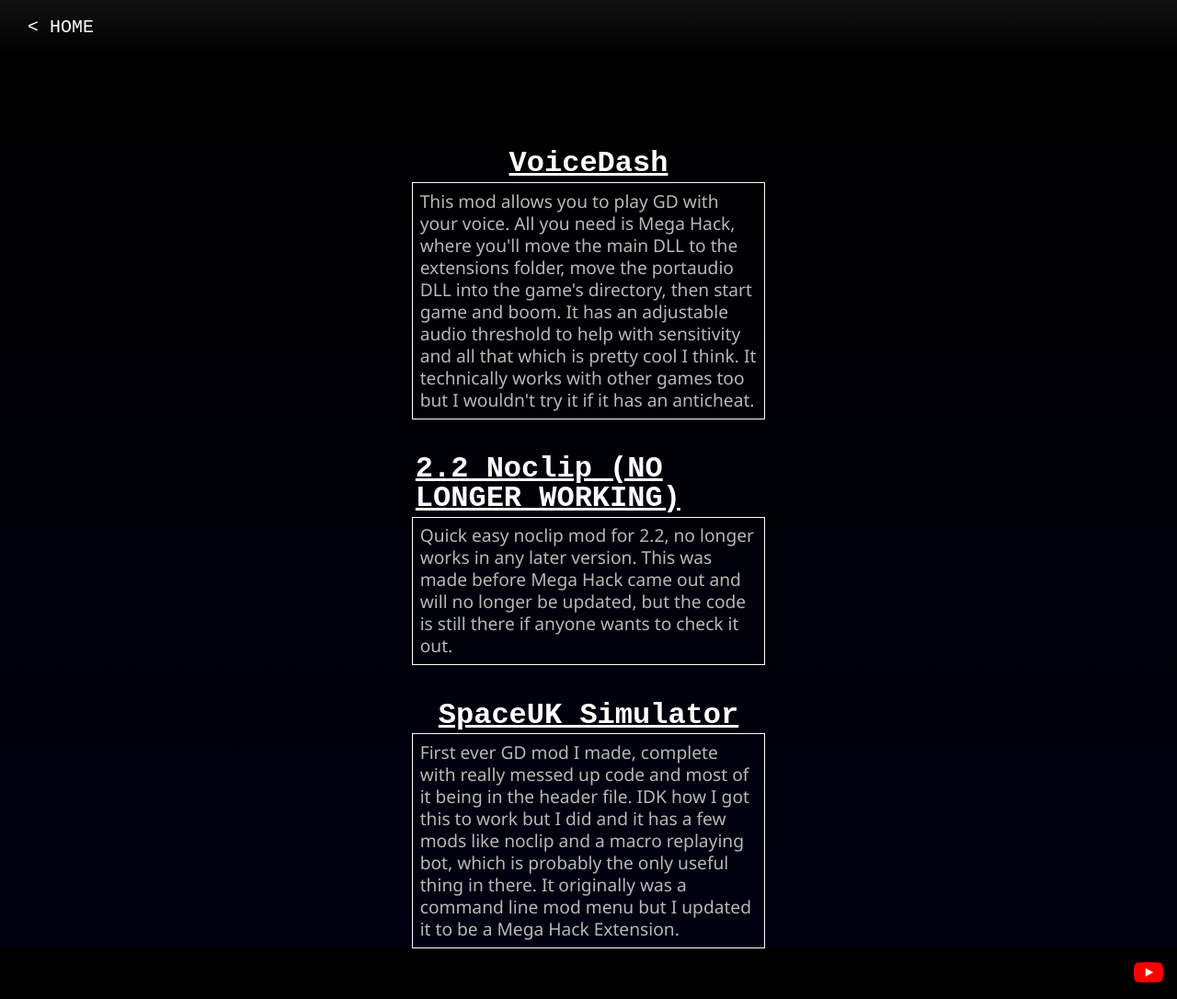
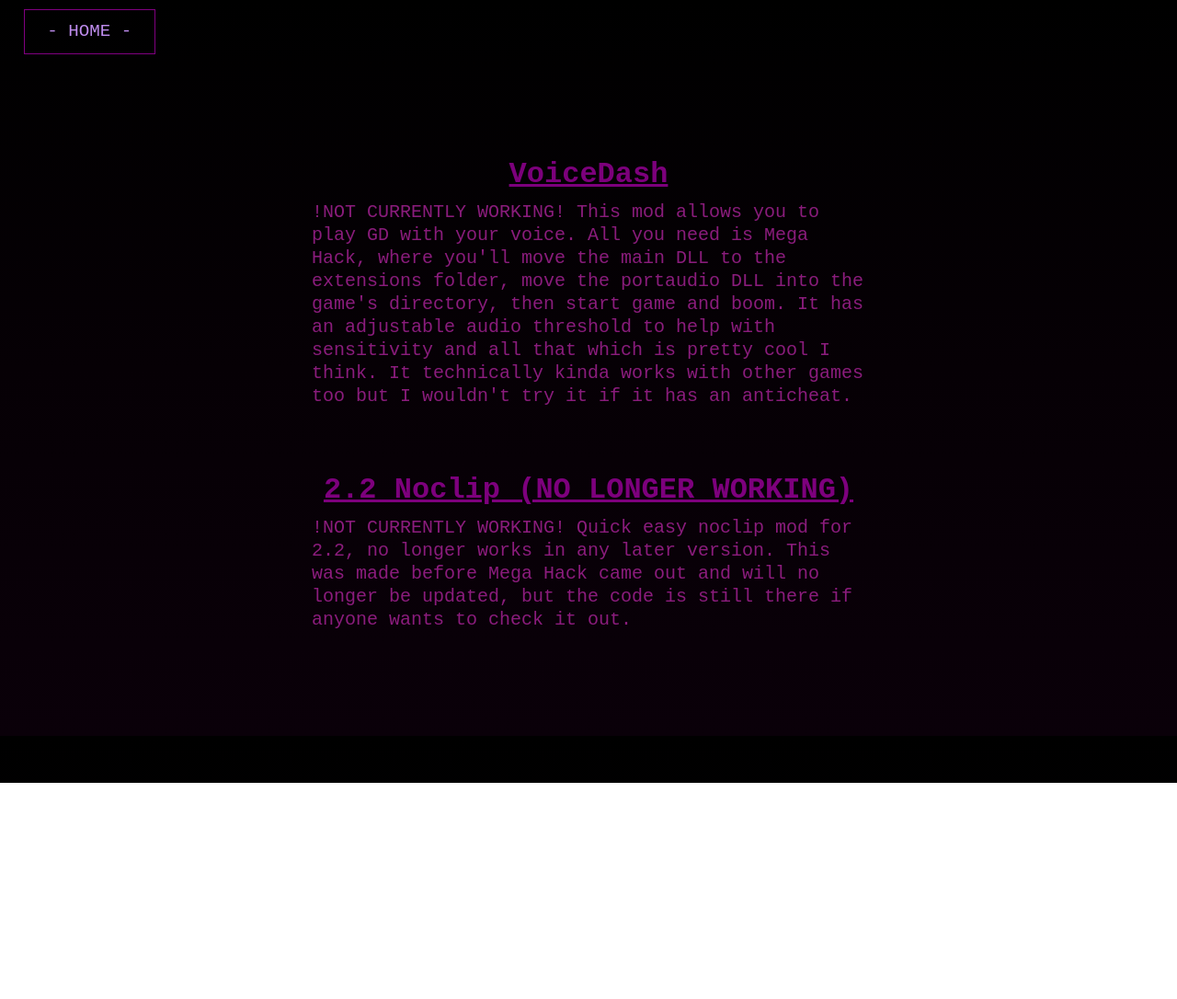
Before and after one commit to CJL1nk/CJL1nk.github.io, a plain HTML site: page mods.html in a window 1280 px wide. Shown: the whole page at 92% size. After the commit the page ends 851 px from the top, so only its background shows below. Drawn offline with Linux system fonts and the light colour scheme.

Commit message:
made it better
better

```diff
--- a/mods.html
+++ b/mods.html
@@ -3,32 +3,25 @@
 <head>
     <meta charset="UTF-8">
     <meta name="viewport" content="width=device-width, initial-scale=1.0">
-    <title>CJ_Link Mods</title>
-    <link rel="stylesheet" href="styles/style.css">
+    <title>Mods by CJ_Linhk</title>
+	<link rel="stylesheet" href="styles/mods.css">
 </head>
-<body class="dark">
+<body>
 
-    <nav class="home">
-        <a href="main.html" class="homebutton">< HOME</a>
-	</nav>
-	<div class="content">
-		<div id="mod">
+	<a href="home.html" id="homebutton">- HOME -</a>
+
+	<div class="main-region">
+
+		<div class="mod">
 			<h1><a href="https://github.com/CJL1nk/VoiceDash" target="_blank">VoiceDash</a></h1>
+			<p>!NOT CURRENTLY WORKING! This mod allows you to play GD with your voice. All you need is Mega Hack, where you'll move the main DLL to the extensions folder, move the portaudio DLL into the game's directory, then start game and boom. It has an adjustable audio threshold to help with sensitivity and all that which is pretty cool I think. It technically kinda works with other games too but I wouldn't try it if it has an anticheat.</p>
+		</div>
 
-			<p>This mod allows you to play GD with your voice. All you need is Mega Hack, where you'll move the main DLL to the extensions folder, move the portaudio DLL into the game's directory, then start game and boom. It has an adjustable audio threshold to help with sensitivity and all that which is pretty cool I think. It technically works with other games too but I wouldn't try it if it has an anticheat. </p>
+		<div class="mod">
+			<h1><a href="https://github.com/CJL1nk/2.2-Noclip" target="_blank">2.2 Noclip (NO LONGER WORKING)</a></h1>
+			<p>!NOT CURRENTLY WORKING! Quick easy noclip mod for 2.2, no longer works in any later version. This was made before Mega Hack came out and will no longer be updated, but the code is still there if anyone wants to check it out.</p>
+		</div>
 
-			<h1><a href="https://github.com/CJL1nk/2.2-Noclip" target="_blank">2.2 Noclip (NO LONGER WORKING)</a></h1>
-
-			<p>Quick easy noclip mod for 2.2, no longer works in any later version. This was made before Mega Hack came out and will no longer be updated, but the code is still there if anyone wants to check it out.</p>
-
-			<h1><a href="https://github.com/CJL1nk/SpaceUK-Simulator" target="_blank">SpaceUK Simulator</a></h1>
-
-			<p>First ever GD mod I made, complete with really messed up code and most of it being in the header file. IDK how I got this to work but I did and it has a few mods like noclip and a macro replaying bot, which is probably the only useful thing in there. It originally was a command line mod menu but I updated it to be a Mega Hack Extension.</p>
-		</div>
-    </div>
-
-	<footer>
-		<a href="https://www.youtube.com/channel/UCVtQX_2afkqeERGGxFlqWRw" target=""><img src="images/youtube_social_icon_red.png" alt="YouTube Icon"></a>
-	</footer>
+	</div>
 </body>
 </html>
--- /dev/null
+++ b/styles/home.css
@@ -0,0 +1,159 @@
+/* CSS RESET */
+
+/* http://meyerweb.com/eric/tools/css/reset/
+   v2.0 | 20110126
+   License: none (public domain)
+*/
+
+html, body, div, span, applet, object, iframe,
+h1, h2, h3, h4, h5, h6, p, blockquote, pre,
+a, abbr, acronym, address, big, cite, code,
+del, dfn, em, img, ins, kbd, q, s, samp,
+small, strike, strong, sub, sup, tt, var,
+b, u, i, center,
+dl, dt, dd, ol, ul, li,
+fieldset, form, label, legend,
+table, caption, tbody, tfoot, thead, tr, th, td,
+article, aside, canvas, details, embed,
+figure, figcaption, footer, header, hgroup,
+menu, nav, output, ruby, section, summary,
+time, mark, audio, video {
+	margin: 0;
+	padding: 0;
+	border: 0;
+	font-size: 100%;
+	font: inherit;
+	vertical-align: baseline;
+}
+/* HTML5 display-role reset for older browsers */
+article, aside, details, figcaption, figure,
+footer, header, hgroup, menu, nav, section {
+	display: block;
+}
+body {
+	line-height: 1;
+}
+ol, ul {
+	list-style: none;
+}
+blockquote, q {
+	quotes: none;
+}
+blockquote:before, blockquote:after,
+q:before, q:after {
+	content: '';
+	content: none;
+}
+table {
+	border-collapse: collapse;
+	border-spacing: 0;
+}
+
+
+/* END OF CSS RESET*/
+
+html {
+    /* To make use of full height of page*/
+    height: 100%;
+    margin: 0;
+}
+
+body {
+	background-color: black;
+	display: flex;
+    justify-content: center;
+    align-items: center;
+	background-image: linear-gradient(rgb(0, 0, 0), rgb(6, 0, 5), rgb(10, 0, 9));
+	height: 100%;
+	padding-top: 5%;
+	padding-bottom: 5%;
+}
+
+.main-region {
+	margin: 0% 25% 0% 25%;
+	height: 100%;
+	width: 100%;
+	display: grid;
+	grid-template-columns: repeat(2, 1fr);
+}
+
+.main-region h1 {
+	color: blueviolet;
+	font-family: 'Rubik Glitch', system-ui;
+	font-size: 2em;
+	padding: 1%;
+}
+
+.main-region p {
+	font-family: 'Courier New', Courier, monospace;
+	color: rgb(191, 140, 238);
+	font-size: 1.15em;
+	padding: 1%;
+	width: 90%
+}
+
+#fancy {
+	font-family: 'Allura', cursive;
+	font-weight: bold;
+}
+
+.box {
+	padding: 1%;
+}
+
+.box a {
+	float: right;
+	margin: 1%;
+	padding: 2% 3%;
+	border: 1px solid;
+	font-family: 'Courier New', Courier, monospace;
+	text-decoration: none;
+	color: rgb(191, 140, 238);
+	border-color: purple;
+	border-radius: 2px;
+}
+
+.box img {
+	float: right;
+	margin: 5%;
+	padding: 1%;
+	width: 40%;
+	border: 1px solid;
+	border-color: purple;
+	border-radius: 5px;
+}
+
+#yt {
+	color:rgb(213, 0, 0);
+	float: left;
+	border: none;
+	padding: 1%;
+}
+
+#twitch {
+	color:rgb(205, 4, 205);
+	float: left;
+	border: none;
+	padding: 1%;
+}
+
+#twitter {
+	color:rgb(0, 155, 233);
+	float: left;
+	border: none;
+	padding: 1%;
+}
+
+#github {
+	color:rgb(193, 193, 193);
+	float: left;
+	border: none;
+	padding: 1%;
+}
+
+#instagram {
+	color:rgb(234, 148, 0);
+	float: left;
+	border: none;
+	padding: 1%;
+}
--- /dev/null
+++ b/styles/index.css
@@ -0,0 +1,76 @@
+/* CSS RESET */
+
+/* http://meyerweb.com/eric/tools/css/reset/
+   v2.0 | 20110126
+   License: none (public domain)
+*/
+
+html, body, div, span, applet, object, iframe,
+h1, h2, h3, h4, h5, h6, p, blockquote, pre,
+a, abbr, acronym, address, big, cite, code,
+del, dfn, em, img, ins, kbd, q, s, samp,
+small, strike, strong, sub, sup, tt, var,
+b, u, i, center,
+dl, dt, dd, ol, ul, li,
+fieldset, form, label, legend,
+table, caption, tbody, tfoot, thead, tr, th, td,
+article, aside, canvas, details, embed,
+figure, figcaption, footer, header, hgroup,
+menu, nav, output, ruby, section, summary,
+time, mark, audio, video {
+	margin: 0;
+	padding: 0;
+	border: 0;
+	font-size: 100%;
+	font: inherit;
+	vertical-align: baseline;
+}
+/* HTML5 display-role reset for older browsers */
+article, aside, details, figcaption, figure,
+footer, header, hgroup, menu, nav, section {
+	display: block;
+}
+body {
+	line-height: 1;
+}
+ol, ul {
+	list-style: none;
+}
+blockquote, q {
+	quotes: none;
+}
+blockquote:before, blockquote:after,
+q:before, q:after {
+	content: '';
+	content: none;
+}
+table {
+	border-collapse: collapse;
+	border-spacing: 0;
+}
+
+
+/* END OF CSS RESET*/
+
+
+
+body {
+	background-color: black;
+}
+
+.center-text {
+    display: flex;
+    justify-content: center;
+    align-items: center;
+    height: 100vh;
+}
+
+.center-text a {
+	font-family: 'Courier New', Courier, monospace;
+	color: blueviolet;
+    text-decoration: none;
+}
+
+.center-text a:hover {
+	color: greenyellow
+}
--- /dev/null
+++ b/styles/mods.css
@@ -0,0 +1,116 @@
+/* CSS RESET */
+
+/* http://meyerweb.com/eric/tools/css/reset/
+   v2.0 | 20110126
+   License: none (public domain)
+*/
+
+html, body, div, span, applet, object, iframe,
+h1, h2, h3, h4, h5, h6, p, blockquote, pre,
+a, abbr, acronym, address, big, cite, code,
+del, dfn, em, img, ins, kbd, q, s, samp,
+small, strike, strong, sub, sup, tt, var,
+b, u, i, center,
+dl, dt, dd, ol, ul, li,
+fieldset, form, label, legend,
+table, caption, tbody, tfoot, thead, tr, th, td,
+article, aside, canvas, details, embed,
+figure, figcaption, footer, header, hgroup,
+menu, nav, output, ruby, section, summary,
+time, mark, audio, video {
+	margin: 0;
+	padding: 0;
+	border: 0;
+	font-size: 100%;
+	font: inherit;
+	vertical-align: baseline;
+}
+/* HTML5 display-role reset for older browsers */
+article, aside, details, figcaption, figure,
+footer, header, hgroup, menu, nav, section {
+	display: block;
+}
+body {
+	line-height: 1;
+}
+ol, ul {
+	list-style: none;
+}
+blockquote, q {
+	quotes: none;
+}
+blockquote:before, blockquote:after,
+q:before, q:after {
+	content: '';
+	content: none;
+}
+table {
+	border-collapse: collapse;
+	border-spacing: 0;
+}
+
+
+/* END OF CSS RESET*/
+
+
+
+html {
+    /* To make use of full height of page*/
+    height: 100%;
+    margin: 0;
+}
+
+body {
+	padding:2%;
+	background-image: linear-gradient(rgb(0, 0, 0), rgb(6, 0, 5), rgb(10, 0, 9));
+	height: 100%;
+}
+
+body .main-region {
+	display: grid;
+	place-items: center;
+	margin-top: 5%;
+	align-items: center;
+}
+
+.mod {
+	width: 50%;
+	display: relative;
+	margin-top: 5%;
+}
+
+.mod h1 {
+	display: flex;
+	font-size: 2em;
+	justify-content: center;
+	padding: 1%;
+}
+
+.mod h1 a {
+	font-family: 'Courier New', Courier, monospace;
+	font-weight: bold;
+	color:rgba(192, 0, 192, 0.644);
+}
+
+.mod p {
+	font-family: 'Courier New', Courier, monospace;
+	font-size: 1.25em;
+	color:rgba(188, 38, 168, 0.729);
+	padding: 1%;
+	line-height: 125%;
+}
+
+#homebutton {
+	font-family: 'Courier New', Courier, monospace;
+	text-decoration: none;
+	font-size: 1.2em;
+	border: 1px solid;
+	color: rgb(191, 140, 238);
+	border-color: purple;
+	padding: 1% 2%;
+}
+
+.mod {
+	justify-content: center;
+	width: 50%
+}
--- a/styles/style.css
+++ /dev/null
@@ -1,236 +0,0 @@
-/* CSS RESET */
-
-/* http://meyerweb.com/eric/tools/css/reset/
-   v2.0 | 20110126
-   License: none (public domain)
-*/
-
-html, body, div, span, applet, object, iframe,
-h1, h2, h3, h4, h5, h6, p, blockquote, pre,
-a, abbr, acronym, address, big, cite, code,
-del, dfn, em, img, ins, kbd, q, s, samp,
-small, strike, strong, sub, sup, tt, var,
-b, u, i, center,
-dl, dt, dd, ol, ul, li,
-fieldset, form, label, legend,
-table, caption, tbody, tfoot, thead, tr, th, td,
-article, aside, canvas, details, embed,
-figure, figcaption, footer, header, hgroup,
-menu, nav, output, ruby, section, summary,
-time, mark, audio, video {
-	margin: 0;
-	padding: 0;
-	border: 0;
-	font-size: 100%;
-	font: inherit;
-	vertical-align: baseline;
-}
-/* HTML5 display-role reset for older browsers */
-article, aside, details, figcaption, figure,
-footer, header, hgroup, menu, nav, section {
-	display: block;
-}
-body {
-	line-height: 1;
-}
-ol, ul {
-	list-style: none;
-}
-blockquote, q {
-	quotes: none;
-}
-blockquote:before, blockquote:after,
-q:before, q:after {
-	content: '';
-	content: none;
-}
-table {
-	border-collapse: collapse;
-	border-spacing: 0;
-}
-
-
-
-
-
-
-header {
-	height: 15vh;
-	font-size: 1.25em;
-	position: relative;
-	overflow: hidden;
-	border: 2px solid #333
-}
-
-header img {
-	width: 100%;
-	position: relative;
-	top: -475px;
-}
-
-body {
-    margin: 0;
-    padding: 0;
-}
-
-footer {
-	background-color: black;
-	height: 100px;
-}
-
-footer img {
-	width: 32px;
-	position: relative;
-	float: right;
-	padding: 15px;
-}
-
-.content {
-	position: relative;
-	display: flex;
-    flex-flow: column;
-    height: 100%;
-	background-image: linear-gradient(black, #001);
-}
-
-.content p {
-	font-family: 'Courier New', Courier, monospace;
-	line-height: 125%;
-	padding: 1% 70% 1% 0%;
-	overflow-wrap: break-word;
-}
-
-.content #intro {
-	position: relative;
-	padding: 5% 0% 0% 10%;
-}
-
-.content #intro h1{
-	font-family: 'Allura', cursive;
-	font-size: 2em;
-	font-weight: bold;
-}
-
-.content #about {
-	position: relative;
-	padding: 5% 0% 0% 10%;
-}
-
-.content #about h1{
-	font-family: 'Monoton', sans-serif;
-	font-size: 2em;
-	font-weight: bold;
-}
-
-
-.content #mod {
-	position: relative;
-	padding: 5% 35% 0% 35%;
-}
-
-.content #mod h1 {
-	padding: 10% 1% 1% 1%;
-	display: flex;
-	justify-content: center;
-}
-
-.content #mod h1 a {
-	font-family: 'Courier New', Courier, monospace;
-	font-weight: bold;
-	font-size: 2em;
-	color: #fff;
-}
-
-.content #mod p {
-	line-height: 125%;
-	font-family: 'Segoe UI', Tahoma, Geneva, Verdana, sans-serif;
-	display: flex;
-	padding: 2%;
-	justify-content: center;
-	font-size: 1.2em;
-	border-width:1px;
-	border-style:solid;
-	border-color:#fff;
-	color: #b8b8b8;
-}
-
-.content #mod h1 a:hover {
-	color:rgb(158, 84, 232);
-}
-
-.content img {
-	position: relative;
-	margin: 5% 0% 0% 10%;
-	border: 1px solid #ddd;
-	border-radius: 4px;
-	width: 20%;
-	object-fit: cover;
-}
-
-.dark {
-    background-color: #000;
-    color: #fff;
-}
-
-.center-text {
-    display: flex;
-    justify-content: center;
-    align-items: center;
-    height: 100vh;
-}
-
-.click-here {
-	font-family: 'Courier New', Courier, monospace;
-    text-decoration: none;
-    font-size: 1em;
-    color: lawngreen;
-    border-radius: 5px;
-}
-
-.click-here:hover {
-    color: rgb(158, 84, 232);
-}
-
-nav {
-    display: flex;
-	justify-content: center;
-    background-color: #222;
-    padding: 10px;
-	background-image: linear-gradient(#111, black)
-}
-
-nav .tab {
-	font-family: 'Courier New', Courier, monospace;
-    text-decoration: none;
-    color: #fff;
-    padding: 10px 20px;
-    margin-right: 30px;
-    border-radius: 5px;
-    transition: background-color 0.3s ease;
-}
-
-.tab:hover {
-    background-color: #555;
-}
-
-.home {
-	display: flex;
-	justify-content: left;
-    background-color: #333;
-    padding: 10px;
-}
-
-.homebutton {
-	font-family: 'Courier New', Courier, monospace;
-	font-size: 20px;
-    text-decoration: none;
-    color: #fff;
-    padding: 10px 20px;
-    margin-right: 30px;
-    border-radius: 5px;
-    transition: background-color 0.3s ease;
-}
-
-.homebutton:hover {
-	background-color: #555;
-}
```
Also changed, not shown: blog.html (+1 -0 lines), home.html (added, +50 -0 lines), index.html (+3 -3 lines), main.html (deleted, +0 -50 lines), scripts/cursor.js (added, +12 -0 lines), images/boris.jpg (added), images/header.jpeg (deleted), images/youtube_social_icon_red.png (deleted), 2 other files.
